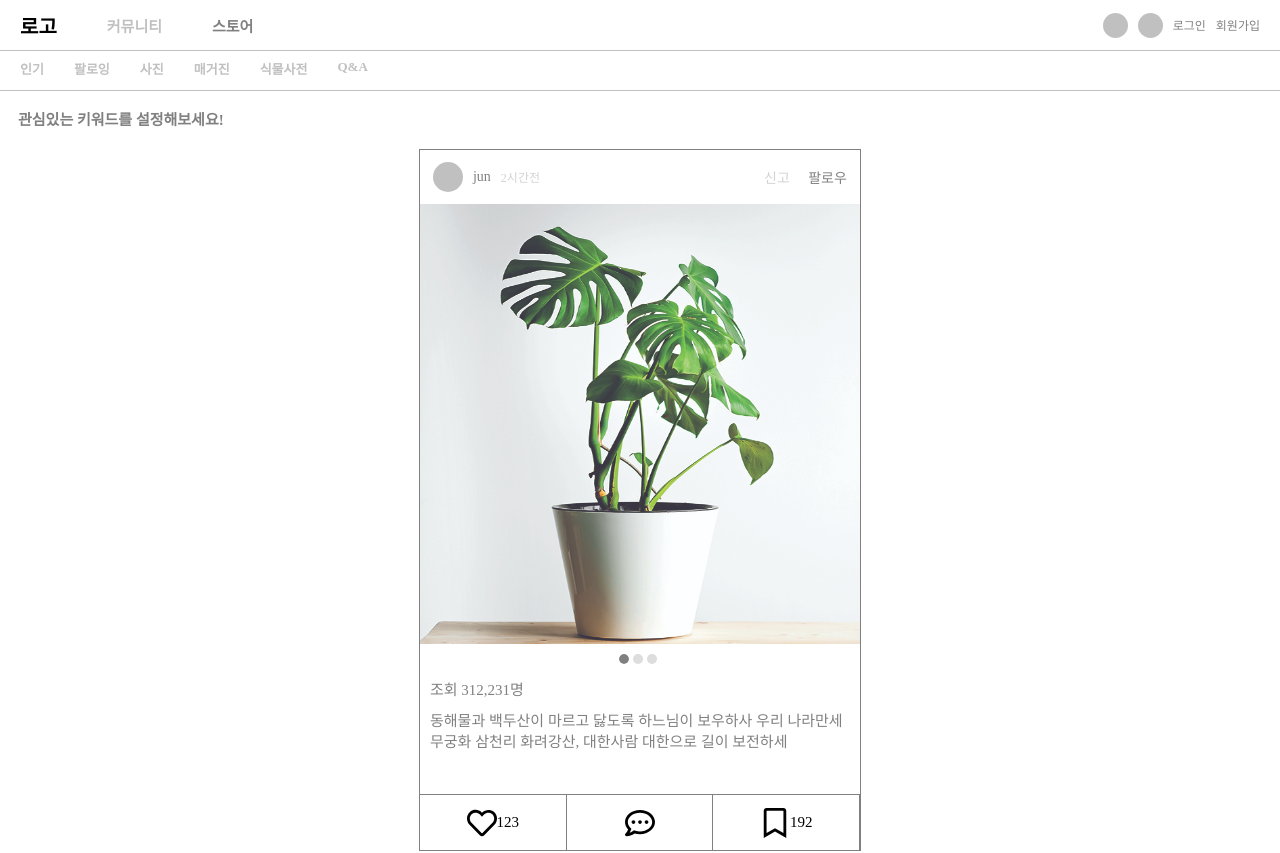
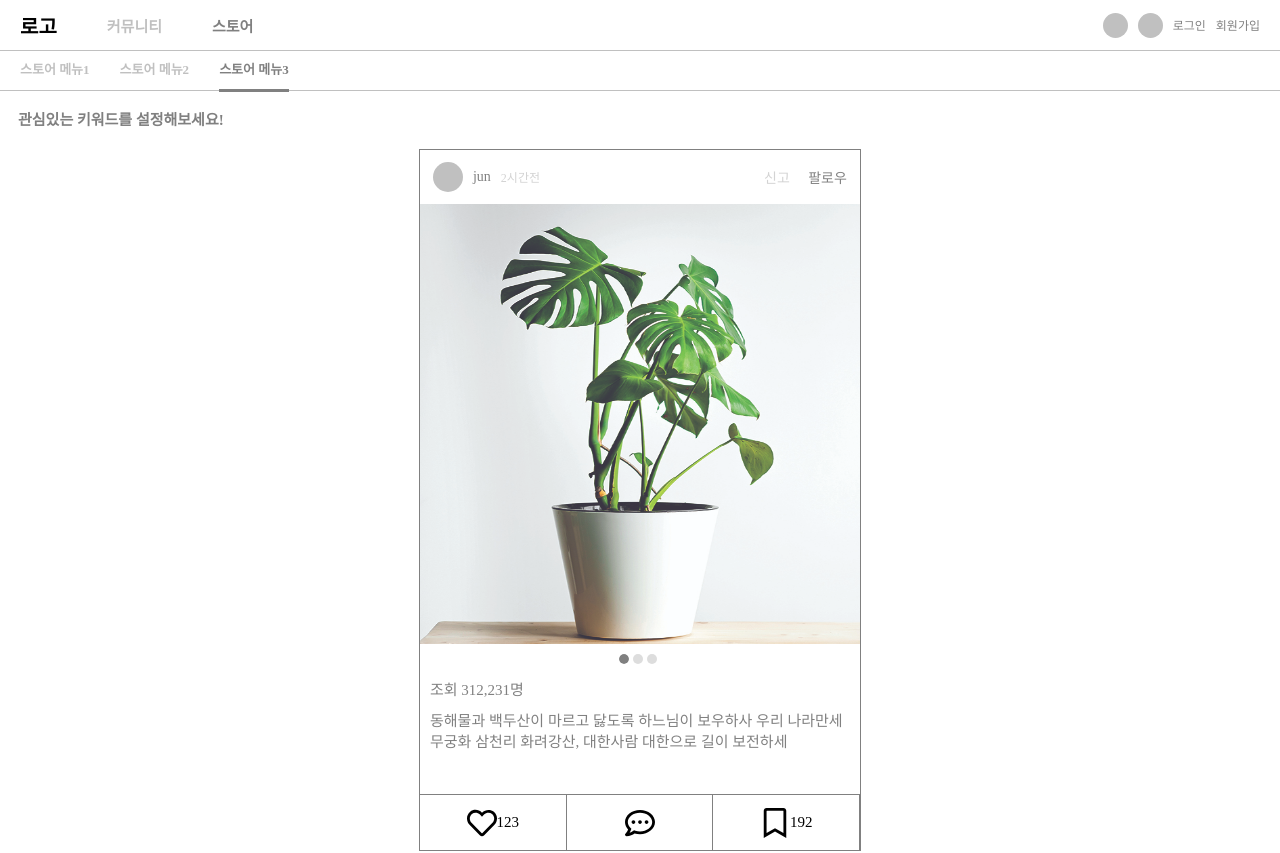
Before and after one commit to heisjun/GRNR, a React (Create React App) app: page /store/menu3 in a window 1280 px wide. Shown: the top 853 px of the page. Built offline with nearby package versions, Linux system fonts and the light colour scheme; no server answers.

Commit message:
2208220152

```diff
--- a/src/domains/HeaderBar/HeaderBar.tsx
+++ b/src/domains/HeaderBar/HeaderBar.tsx
@@ -21,14 +21,19 @@ const HeaderBar: React.FC<IHeaderBar> = (props) => {
     const [subTabVisible, setSubTabVisible] = useState<boolean>(true);
     const [overPage, setOverPage] = useState<number>(0);
     const [crntPage, setCrntPage] = useState<number>(0);
-
     const [crntPath, setCrntPath] = useState<string>('');
 
     const loc = useLocation();
     useEffect(() => {
         loc.pathname === '/' ? setCrntPath(headerItems[0].link.split('/')[1]) : setCrntPath(loc.pathname.split('/')[1]);
-        console.log(loc);
-    }, [loc]);
+
+        for (let i = 0; i < headerItems.length; i++) {
+            if (headerItems[i].link.split('/')[1] === crntPath) {
+                setOverPage(i);
+                setCrntPage(i);
+            }
+        }
+    }, [loc, crntPath]);
 
     const scrollHandler = () => {
         setCrntPosY(window.scrollY);
@@ -98,6 +103,7 @@ const HeaderBar: React.FC<IHeaderBar> = (props) => {
                                         style={{ textDecoration: 'none' }}
                                         onClick={() => {
                                             setCrntPage(index);
+                                            setOverPage(index);
                                             setScrollDownToggle(false);
                                             setSubTabVisible(true);
                                         }}
--- a/src/domains/SubTabBar/SubTabBar.tsx
+++ b/src/domains/SubTabBar/SubTabBar.tsx
@@ -14,16 +14,15 @@ const SubTabBar: React.FC<ISubTabBar> = (props) => {
 
     const location = useLocation();
     useEffect(() => {
+        console.log(crntPage);
         if (location.pathname === '/') {
-            setCrntPath(subTabBarItems[0][0].link);
+            setCrntPath(subTabBarItems[0][0].link.split('/')[2]);
         } else if (location.pathname === headerItems[crntPage].link) {
-            console.log(location.pathname);
-            console.log(crntPage);
-            setCrntPath(subTabBarItems[crntPage][0].link);
+            setCrntPath(subTabBarItems[crntPage][0].link.split('/')[2]);
         } else {
-            setCrntPath(location.pathname);
+            setCrntPath(location.pathname.split('/')[2]);
         }
-    }, [location]);
+    }, [location, crntPage]);
 
     useEffect(() => {
         visible ? setFadeAnim(subTabBarFadeIn) : setFadeAnim(subTabBarFadeOut);
@@ -36,7 +35,7 @@ const SubTabBar: React.FC<ISubTabBar> = (props) => {
         <StyledSubTabBarContainer fadeAnim={fadeAnim}>
             <StyledSubTabBarBlock>
                 {subTabBarItems[overPage].map((item, index) => (
-                    <StyledMenuItemBlock key={index} selected={item.link === crntPath ? true : false}>
+                    <StyledMenuItemBlock key={index} selected={item.link.split('/')[2] === crntPath ? true : false}>
                         <Link
                             to={item.link}
                             style={{ textDecoration: 'none' }}
@@ -45,7 +44,7 @@ const SubTabBar: React.FC<ISubTabBar> = (props) => {
                                 setSubTabVisible(true);
                             }}
                         >
-                            <StyledMenuItemText color={item.link === crntPath ? 'grey' : 'silver'}>
+                            <StyledMenuItemText color={item.link.split('/')[2] === crntPath ? 'grey' : 'silver'}>
                                 {item.name}
                             </StyledMenuItemText>
                         </Link>
```
